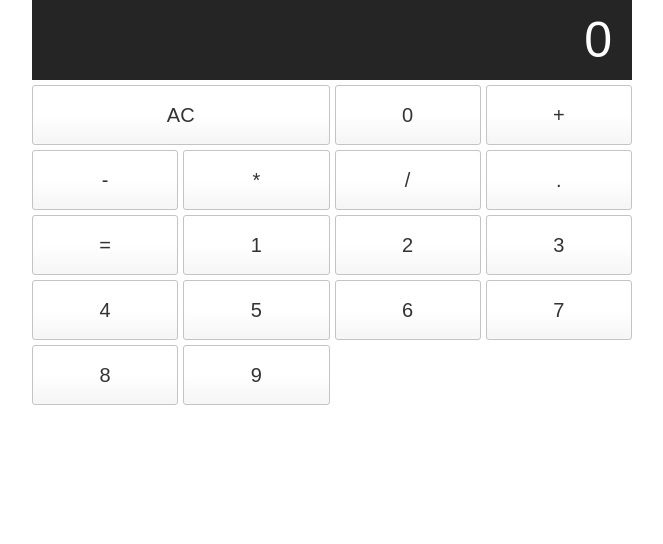
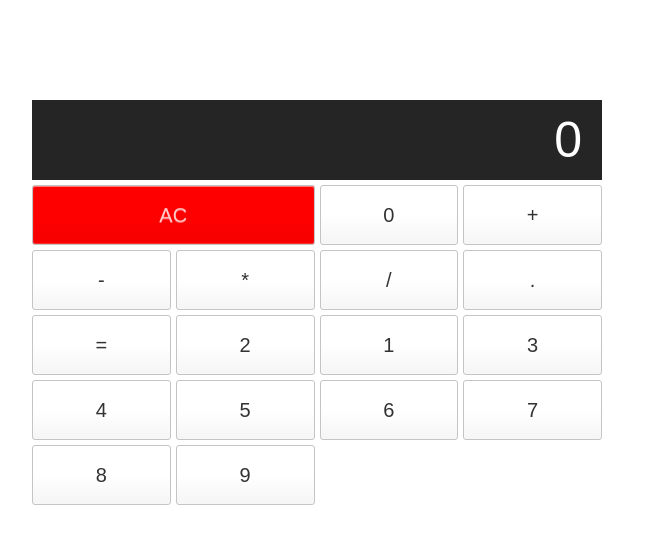
Before and after one commit to khazaddoom/MyCalculator, an Angular app: page / in a window 1280 px wide. Shown: the top 544 px of the page, without its empty margins (318-981 px from the left). Built offline with nearby package versions, Linux system fonts and the light colour scheme.

Commit message:
Minor style correction

```diff
--- a/src/app/app.component.html
+++ b/src/app/app.component.html
@@ -2,23 +2,23 @@
 
     <input type="text" class="calculator__display" value="{{ value }}" disabled />
 
-    <button (click) = "handleClick('AC', true)" class="input-container__item position_1-3">{{ 'AC' }}</button>
-    <button (click) = "handleClick('+', true)" class="input-container__item">{{ '+' }}</button>
-    <button (click) = "handleClick('-', true)" class="input-container__item">{{ '-' }}</button>
-    <button (click) = "handleClick('*', true)" class="input-container__item">{{ '*' }}</button>
-    <button (click) = "handleClick('/', true)" class="input-container__item">{{ '/' }}</button>
-    <button (click) = "handleClick('.', true)" class="input-container__item">{{ '.' }}</button>
-    <button (click) = "handleClick('=', true)" class="input-container__item">{{ '=' }}</button>
+    <button (click) = "handleClick('AC', true)" class="btn input-container__item position_1-3 btn-red">{{ 'AC' }}</button>
+    <button (click) = "handleClick('+', true)" class="btn input-container__item">{{ '+' }}</button>
+    <button (click) = "handleClick('-', true)" class="btn input-container__item">{{ '-' }}</button>
+    <button (click) = "handleClick('*', true)" class="btn input-container__item">{{ '*' }}</button>
+    <button (click) = "handleClick('/', true)" class="btn input-container__item">{{ '/' }}</button>
+    <button (click) = "handleClick('.', true)" class="btn input-container__item">{{ '.' }}</button>
+    <button (click) = "handleClick('=', true)" class="btn input-container__item">{{ '=' }}</button>
 
-    <button (click) = "handleClick(0, false)" class="input-container__item position_3-4">{{ 0 }}</button>
-    <button (click) = "handleClick(1, false)" class="input-container__item">{{ 1 }}</button>
-    <button (click) = "handleClick(2, false)" class="input-container__item">{{ 2 }}</button>
-    <button (click) = "handleClick(3, false)" class="input-container__item">{{ 3 }}</button>
-    <button (click) = "handleClick(4, false)" class="input-container__item">{{ 4 }}</button>
-    <button (click) = "handleClick(5, false)" class="input-container__item">{{ 5 }}</button>
-    <button (click) = "handleClick(6, false)" class="input-container__item">{{ 6 }}</button>
-    <button (click) = "handleClick(7, false)" class="input-container__item">{{ 7 }}</button>
-    <button (click) = "handleClick(8, false)" class="input-container__item">{{ 8 }}</button>
-    <button (click) = "handleClick(9, false)" class="input-container__item">{{ 9 }}</button>
+    <button (click) = "handleClick(0, false)" class="btn input-container__item position_3-4">{{ 0 }}</button>
+    <button (click) = "handleClick(2, false)" class="btn input-container__item">{{ 2 }}</button>
+    <button (click) = "handleClick(1, false)" class="btn input-container__item">{{ 1 }}</button>
+    <button (click) = "handleClick(3, false)" class="btn input-container__item">{{ 3 }}</button>
+    <button (click) = "handleClick(4, false)" class="btn input-container__item">{{ 4 }}</button>
+    <button (click) = "handleClick(5, false)" class="btn input-container__item">{{ 5 }}</button>
+    <button (click) = "handleClick(6, false)" class="btn input-container__item">{{ 6 }}</button>
+    <button (click) = "handleClick(7, false)" class="btn input-container__item">{{ 7 }}</button>
+    <button (click) = "handleClick(8, false)" class="btn input-container__item">{{ 8 }}</button>
+    <button (click) = "handleClick(9, false)" class="btn input-container__item">{{ 9 }}</button>
 
 </div>
--- a/src/app/app.component.scss
+++ b/src/app/app.component.scss
@@ -1,4 +1,5 @@
 .calculator {
+
     width: 600px;
     font-size: 5rem;
     height: 80px;
@@ -8,7 +9,7 @@
     padding-right: 20px;
     padding-left: 10px;
 
-    margin: 0 auto;
+    margin: 10rem auto;
 
     display: grid;
     grid-template-columns: 1fr 1fr 1fr 1fr;
@@ -16,7 +17,7 @@
     grid-gap: 5px;
 
     &__display {
-        width: inherit;
+
         grid-column: 1 / 5;
         font-size: 5rem;
         height: 80px;
@@ -28,7 +29,7 @@
         padding-left: 10px;
     }
 
-    button {
+    .btn {
         height: 60px;
         background-color: #fff;
         border-radius: 3px;
@@ -42,6 +43,12 @@
 
         &:hover {
             background-color: #eaeaea;
+            color: #000;
+        }
+
+        &-red {
+            background-color: red;
+            color: #fffA;
         }
     }
 
```
